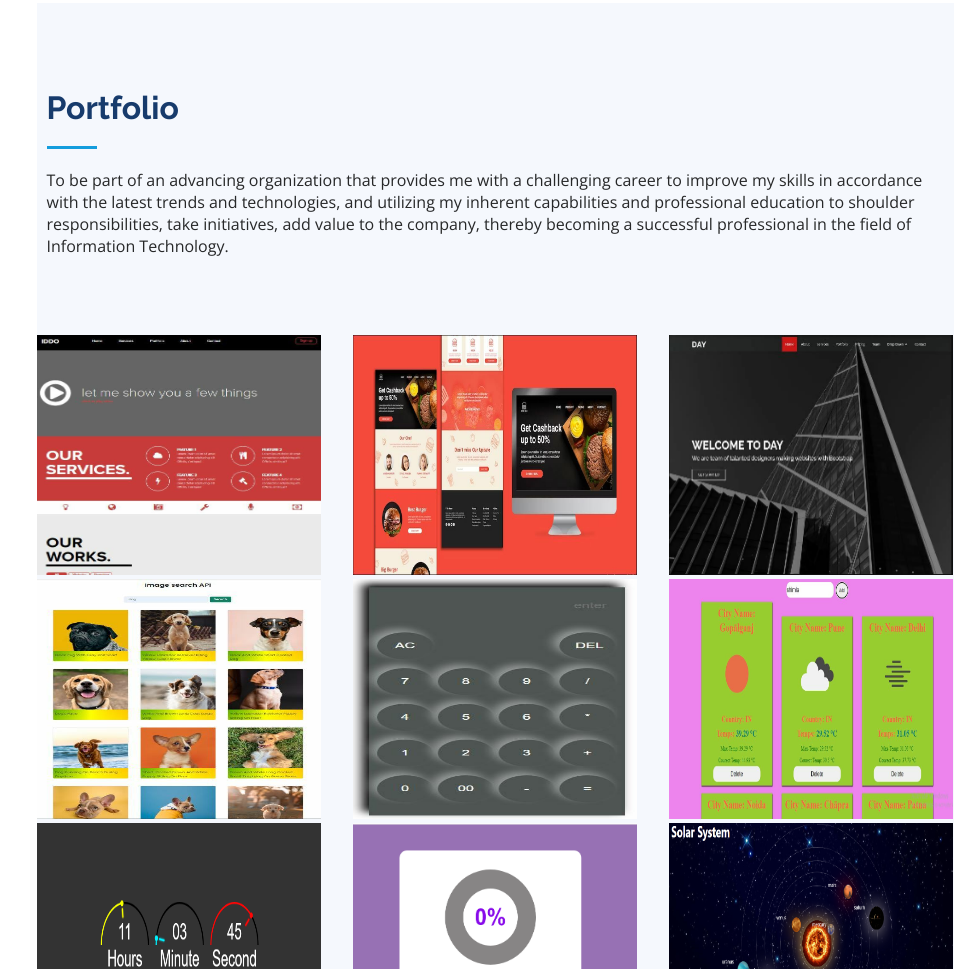
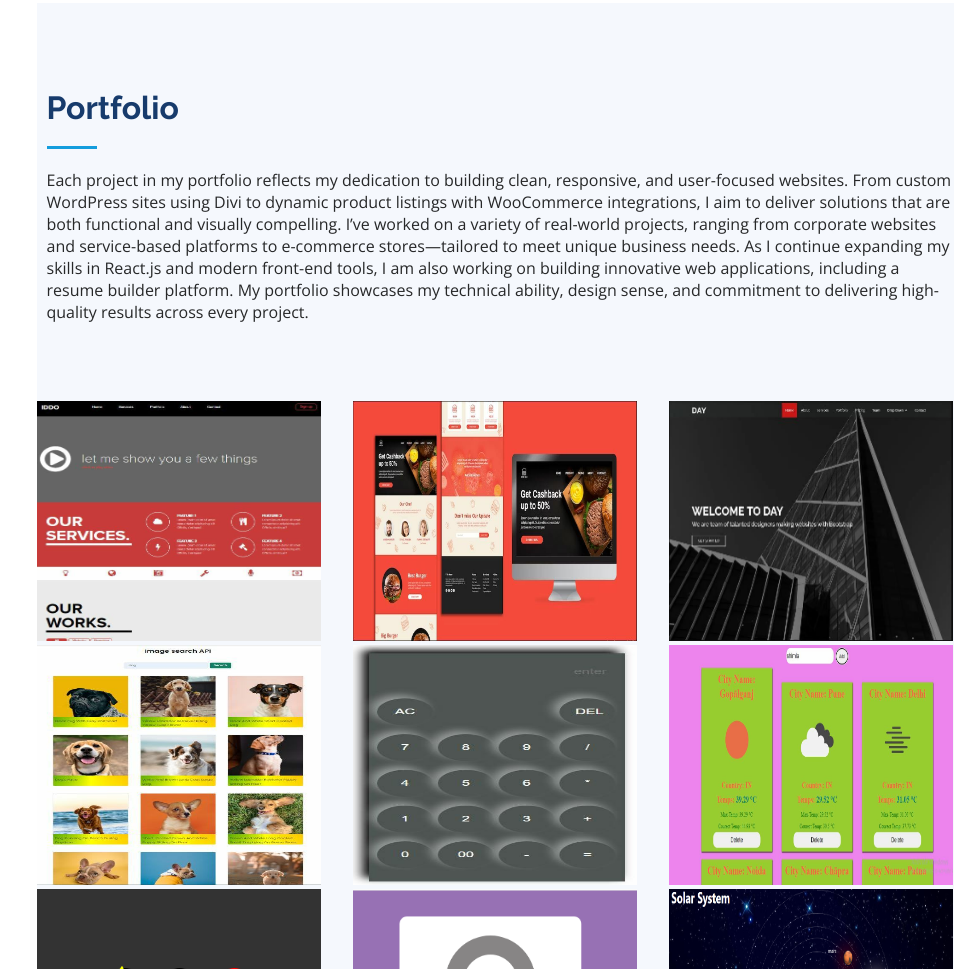
Before and after one commit to Rupesh-kuma/potoflios, a plain HTML site: page index.html in a window 1280 px wide. Shown: the part 3431-4400 px from the top of the page, without its empty margins (301-1280 px from the left). Drawn offline with nearby package versions, Linux system fonts and the light colour scheme.

Commit message:
Update index.html
Portfolio changes

```diff
--- a/index.html
+++ b/index.html
@@ -249,13 +249,7 @@ With a strong eye for design and a dedication to performance, I’ve worked on a
                             <div class="secation_title">
                                 <h2>Portfolio</h2>
                                 <span></span>
-                                <p>To be part of an advancing organization that provides me with a challenging career to
-                                    improve my skills in accordance with the latest trends and technologies, and
-                                    utilizing my
-                                    inherent capabilities and professional education to shoulder responsibilities, take
-                                    initiatives,
-                                    add value to the company, thereby becoming a successful professional in the field of
-                                    Information Technology.</p>
+                                <p>Each project in my portfolio reflects my dedication to building clean, responsive, and user-focused websites. From custom WordPress sites using Divi to dynamic product listings with WooCommerce integrations, I aim to deliver solutions that are both functional and visually compelling. I’ve worked on a variety of real-world projects, ranging from corporate websites and service-based platforms to e-commerce stores—tailored to meet unique business needs. As I continue expanding my skills in React.js and modern front-end tools, I am also working on building innovative web applications, including a resume builder platform. My portfolio showcases my technical ability, design sense, and commitment to delivering high-quality results across every project.</p>
                             </div>
 
                             <div class="row">
```
